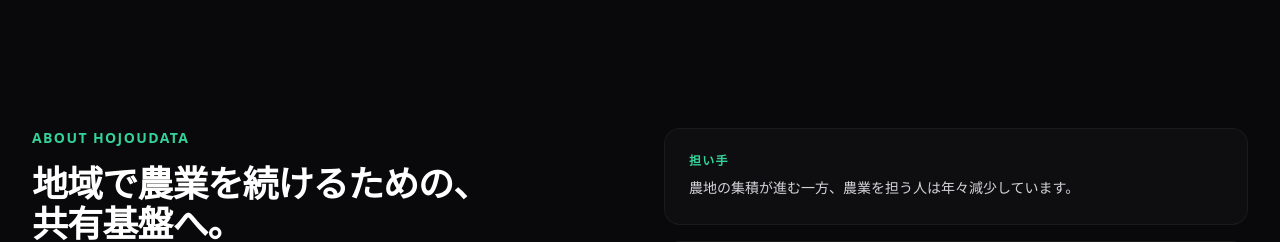
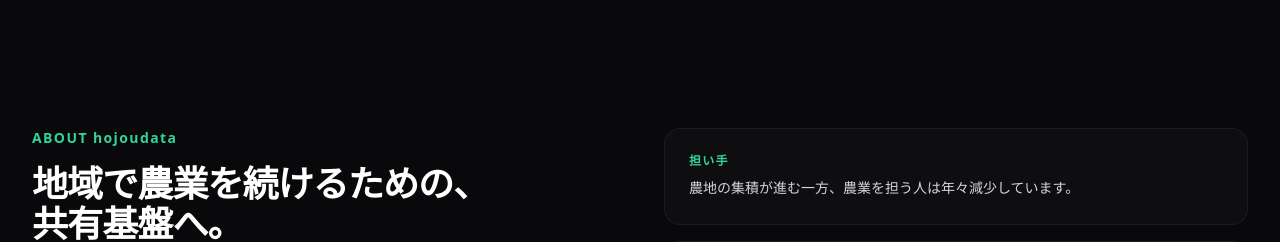
Before and after one commit to chmst-dev/hojoudata-corporate-site, a Next.js app: page / in a window 1280 px wide. Shown: the part 1300-1542 px from the top of the page. Built offline with nearby package versions, Linux system fonts and the light colour scheme.

Commit message:
fix: keep hojoudata lowercase by using normal-case under uppercase class

```diff
--- a/app/page.tsx
+++ b/app/page.tsx
@@ -152,7 +152,7 @@ export default function Page() {
           <div className="mx-auto max-w-7xl px-6 lg:px-8">
             <div className="grid gap-12 lg:grid-cols-2 lg:items-start">
               <div>
-                <h2 className="text-sm font-bold uppercase tracking-widest text-emerald-400 mb-4">About hojoudata</h2>
+                <h2 className="text-sm font-bold uppercase tracking-widest text-emerald-400 mb-4">About <span className="normal-case">hojoudata</span></h2>
                 <p className="text-3xl font-bold tracking-tight text-white sm:text-4xl mb-8 leading-snug">
                   地域で農業を続けるための、<br />共有基盤へ。
                 </p>
```
